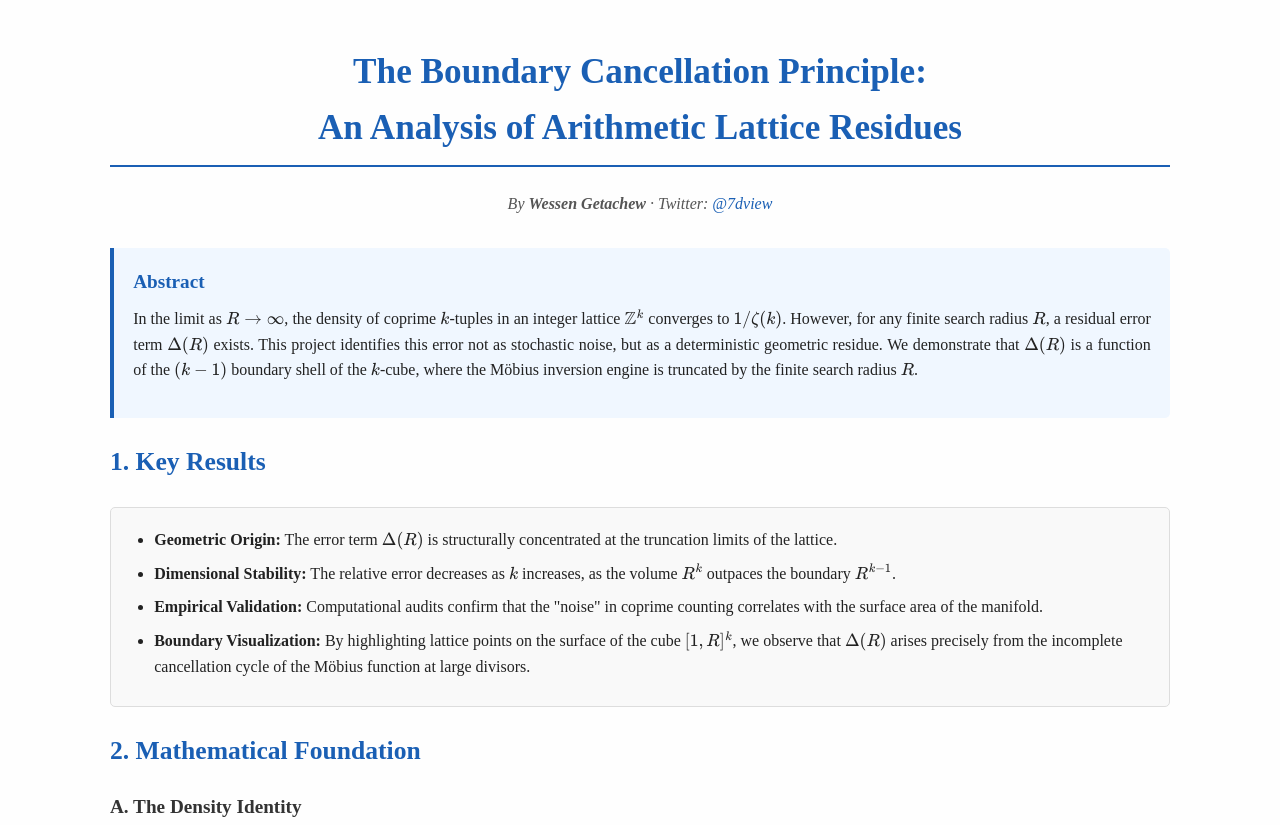
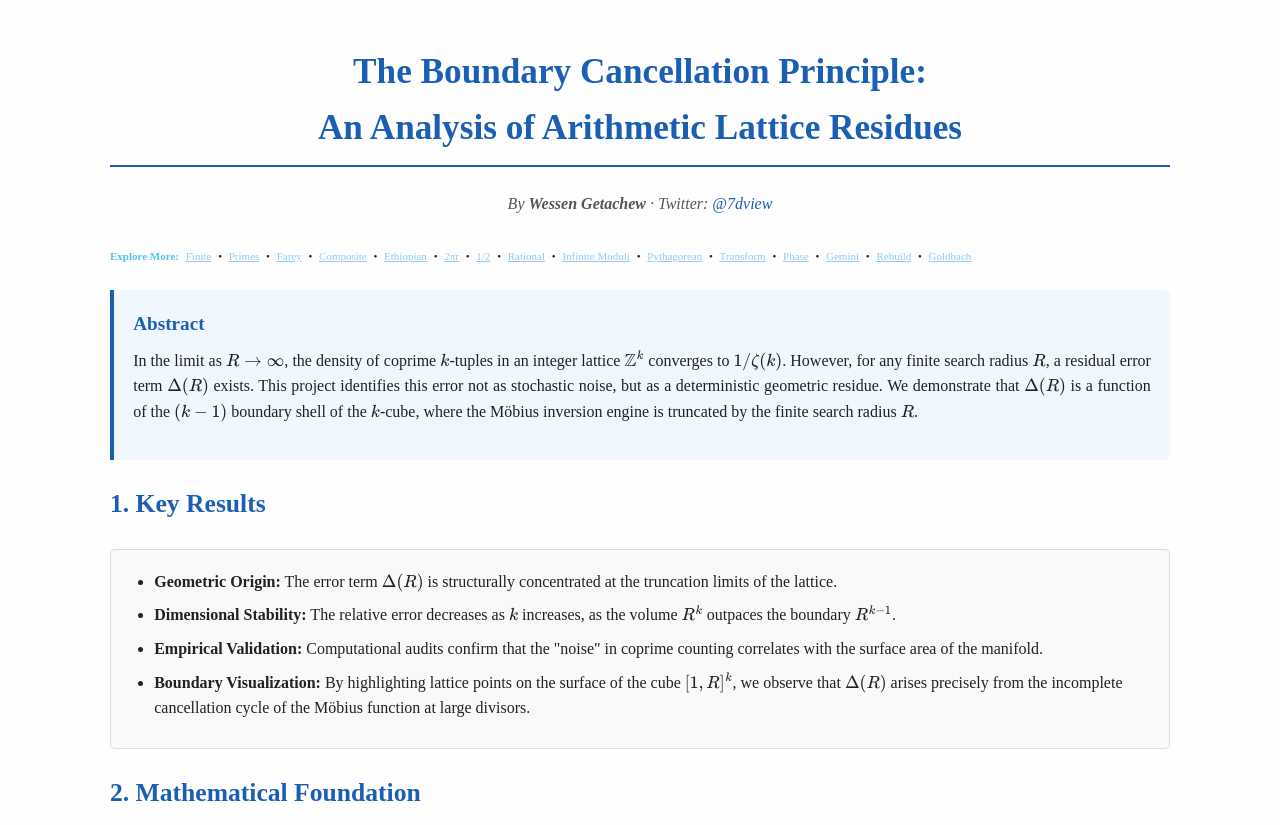
Before and after one commit to wessengetachew/R, a plain HTML site: page index.html in a window 1280 px wide. Shown: the top 825 px of the page. Drawn offline with nearby package versions, Linux system fonts and the light colour scheme.

Commit message:
Update index.html

```diff
--- a/index.html
+++ b/index.html
@@ -339,6 +339,26 @@
         <div class="author">
             By <strong>Wessen Getachew</strong> · Twitter: <a href="https://twitter.com/7dview" target="_blank">@7dview</a>
         </div>
+            <div style="margin-top: 10px; font-size: 11px;">
+                <strong style="color: #4fc3f7;">Explore More:</strong>
+                <a href="https://wessengetachew.github.io/finite/" target="_blank" style="color: #90caf9; margin: 0 4px;">Finite</a> •
+                <a href="https://wessengetachew.github.io/Primes/" target="_blank" style="color: #90caf9; margin: 0 4px;">Primes</a> •
+                <a href="https://wessengetachew.github.io/Farey/" target="_blank" style="color: #90caf9; margin: 0 4px;">Farey</a> •
+                <a href="https://wessengetachew.github.io/Composite/" target="_blank" style="color: #90caf9; margin: 0 4px;">Composite</a> •
+                <a href="https://wessengetachew.github.io/Ethiopian/" target="_blank" style="color: #90caf9; margin: 0 4px;">Ethiopian</a> •
+                <a href="https://wessengetachew.github.io/GCD/" target="_blank" style="color: #90caf9; margin: 0 4px;">2πr</a> •
+                <a href="https://wessengetachew.github.io/1-2/" target="_blank" style="color: #90caf9; margin: 0 4px;">1/2</a> •
+                <a href="https://wessengetachew.github.io/Rational-/" target="_blank" style="color: #90caf9; margin: 0 4px;">Rational</a> •
+                <a href="https://wessengetachew.github.io/Infinitemoduli/" target="_blank" style="color: #90caf9; margin: 0 4px;">Infinite Moduli</a> •
+                <a href="https://wessengetachew.github.io/Pythagorean-/" target="_blank" style="color: #90caf9; margin: 0 4px;">Pythagorean</a> •
+                <a href="https://wessengetachew.github.io/Transform/" target="_blank" style="color: #90caf9; margin: 0 4px;">Transform</a> •
+                <a href="https://wessengetachew.github.io/Phase/" target="_blank" style="color: #90caf9; margin: 0 4px;">Phase</a> •
+                <a href="https://wessengetachew.github.io/Gemini/" target="_blank" style="color: #90caf9; margin: 0 4px;">Gemini</a> •
+                <a href="https://wessengetachew.github.io/Rebuild/" target="_blank" style="color: #90caf9; margin: 0 4px;">Rebuild</a> •
+                <a href="https://wessengetachew.github.io/Goldbach/" target="_blank" style="color: #90caf9; margin: 0 4px;">Goldbach</a>
+            </div>
+
+
     </header>
 
     <main>
```
